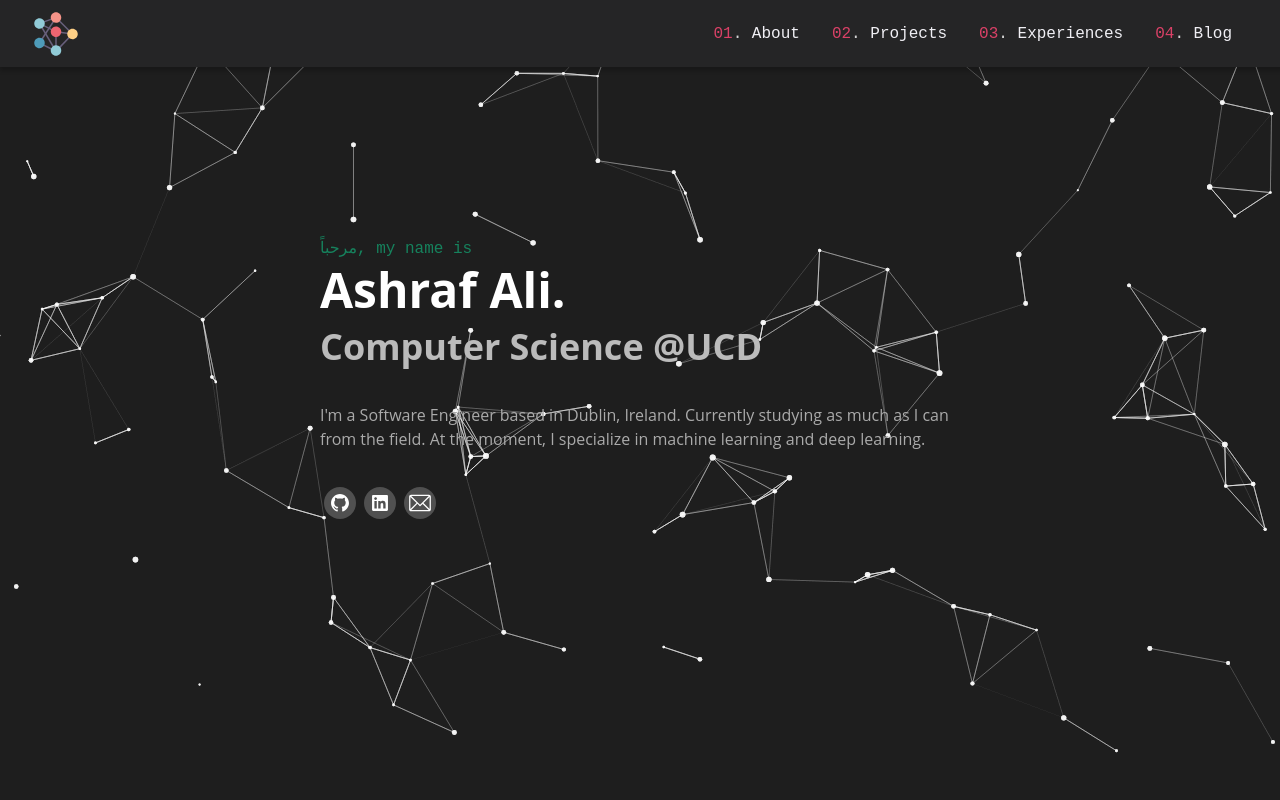
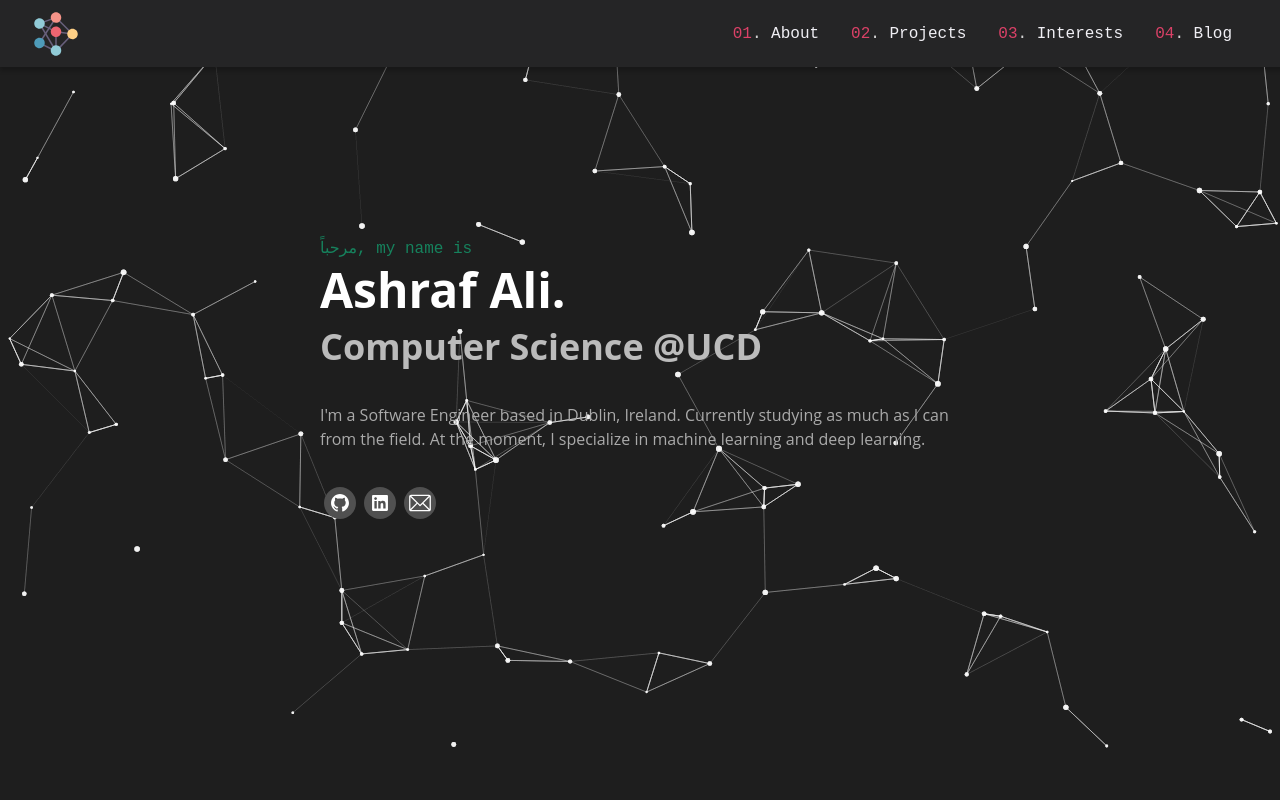
Before and after one commit to ash-xyz/webpage, a React (Create React App) app: page / in a window 1280 px wide. Shown: the top 800 px of the page. Built offline with nearby package versions, Linux system fonts and the light colour scheme.

Commit message:
Final Changes

```diff
--- a/src/components/Works.js
+++ b/src/components/Works.js
@@ -37,7 +37,7 @@ class Works extends React.Component {
                 />
               </div>
               <div className="flex flex-row-l flex-column flex-nowrap justify-around tl">
-                <div className="w-25-l pv0-l pt3 pb4">
+                {/*<div className="w-25-l pv0-l pt3 pb4">
                   <CompaniesName
                     employments={employments}
                     employmentIDToShow={employment_id_to_show}
@@ -56,7 +56,8 @@ class Works extends React.Component {
                       <EmploymentDesc employment={employment} />
                     </TransitionComponent>
                   ))}
-                </div>
+                  </div>*/}
+                  Coming Soon
               </div>
             </div>
           </PaddingResizer>
@@ -79,7 +80,7 @@ class CompaniesName extends React.Component {
               ind === employmentIDToShow
                 ? "active-employment"
                 : "not-active-employment"
-            }`}
+              }`}
           >
             {employment.company}
           </div>
@@ -100,7 +101,7 @@ const RoleCompany = ({ employment }) => {
     finalizedCompanyName.push(
       <span key={count}>
         {count === 1 ||
-        (count > 0 && count < Object.keys(companiesInfo).length - 1)
+          (count > 0 && count < Object.keys(companiesInfo).length - 1)
           ? " and "
           : ""}
         <a
@@ -136,7 +137,7 @@ const DateOfService = ({ employment }) => {
         end_date === null
           ? "Present"
           : end_date.toLocaleString("en-US", date_options)
-      }`}
+        }`}
     </h4>
   );
 };
--- a/src/config/content.json
+++ b/src/config/content.json
@@ -27,7 +27,7 @@
 				"url": "#projects"
 			},
 			{
-				"name": "Experiences",
+				"name": "Interests",
 				"url": "#works"
 			},
 			{
@@ -123,19 +123,19 @@
 		}
 	},
 	"works": {
-		"section_name": "Experiences",
+		"section_name": "Interests",
 		"employments": [
 			{
 				"job_id": 0,
-				"company": "EternalzCraft Minecraft Server",
+				"company": "Books",
 				"companies_info": {
 					"ec": {
-						"name": "EternalzCraft Minecraft Server",
-						"url": "https://www.facebook.com/eternalzcraftminecraftserver/",
-						"url_desc": "EternalzCraft Facebook Page"
+						"name": "Books",
+						"url": "",
+						"url_desc": ""
 					}
 				},
-				"role": "Founder",
+				"role": "",
 				"start_date": {
 					"year": 2013,
 					"month": 7
```
Also changed, not shown: 1 other file (tests, documents, lock files or other folders).
